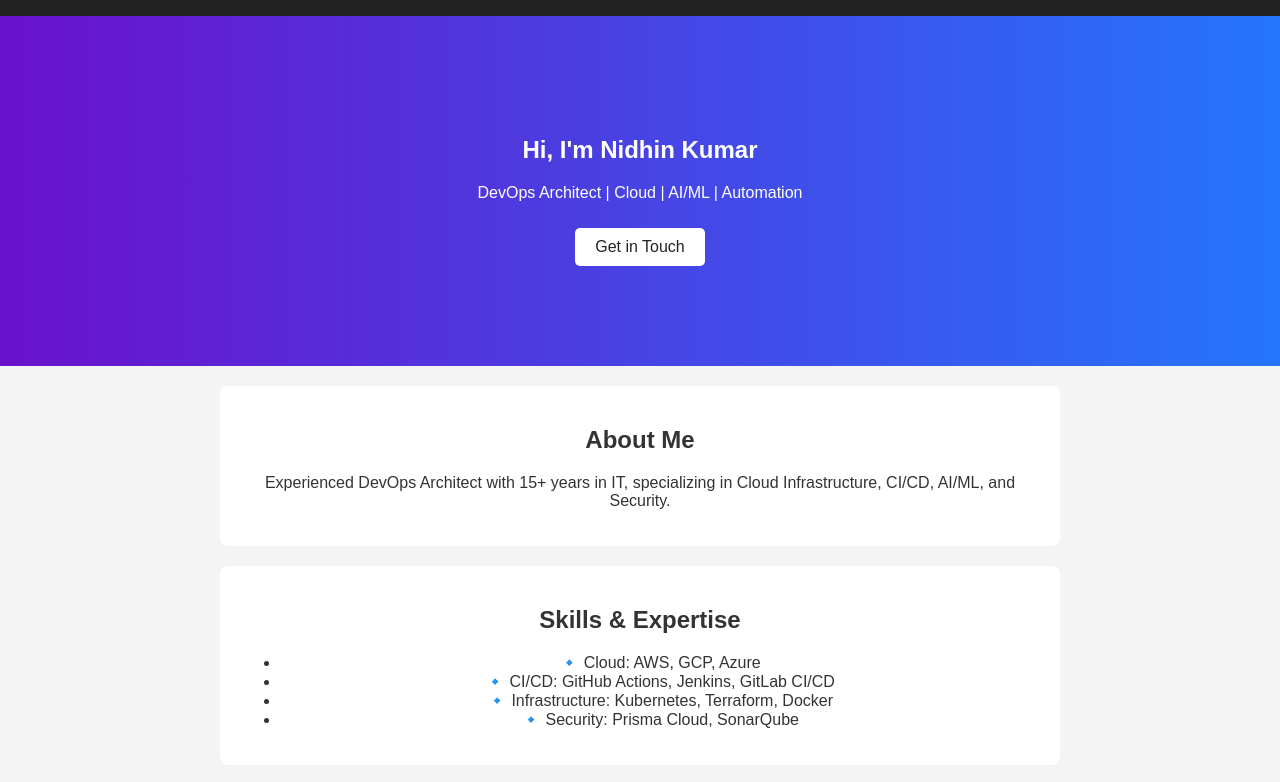
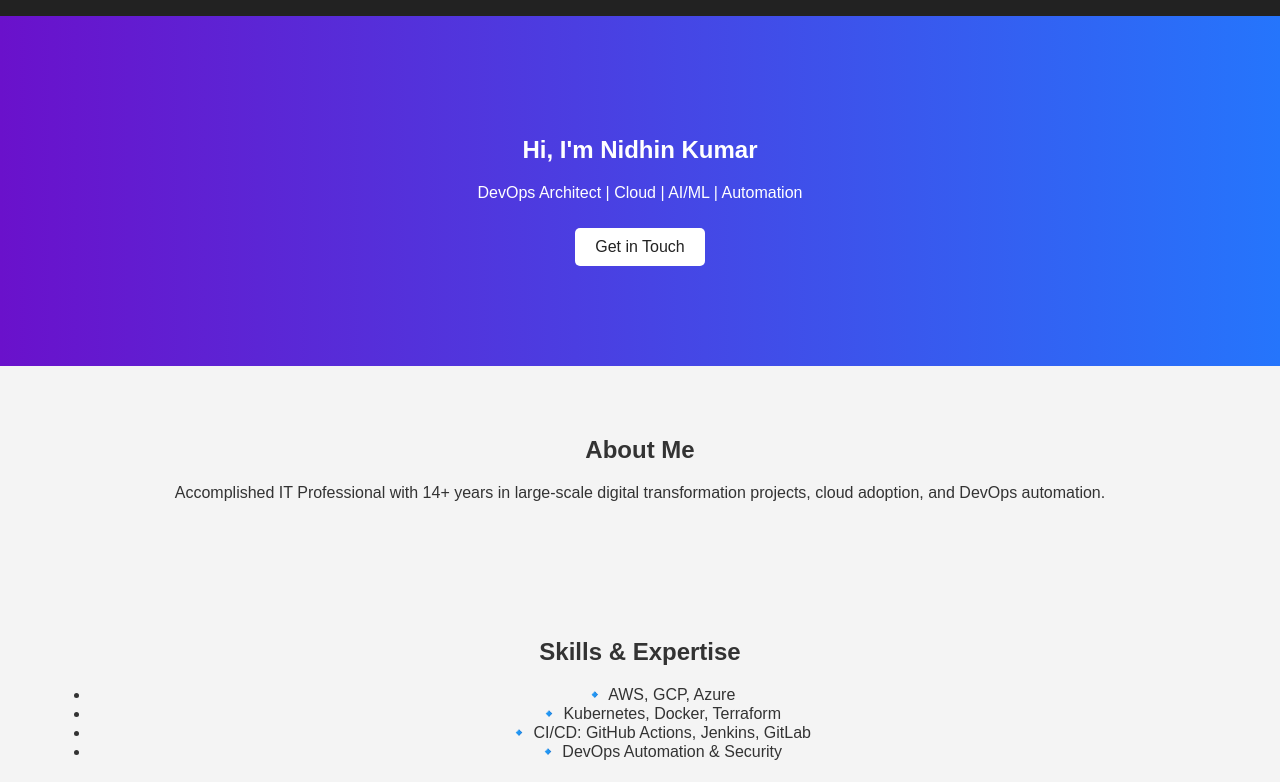
Before and after one commit to nidhinkn280/nidhinkn2801, a plain HTML site: page index.html in a window 1280 px wide. Shown: the part 74-856 px from the top of the page. Drawn offline with Linux system fonts and the light colour scheme.

Commit message:
Initial commit with animated portfolio

```diff
--- a/index.html
+++ b/index.html
@@ -5,10 +5,12 @@
     <meta name="viewport" content="width=device-width, initial-scale=1.0">
     <title>Nidhin Kumar - DevOps Architect</title>
     <link rel="stylesheet" href="styles.css">
+    <script defer src="script.js"></script>
+    <script src="https://kit.fontawesome.com/a076d05399.js" crossorigin="anonymous"></script>
 </head>
 <body>
     <header>
-        <div class="logo">NK</div>
+        <div class="logo">Nidhin Kumar</div>
         <nav>
             <ul>
                 <li><a href="#about">About</a></li>
@@ -27,16 +29,16 @@
 
     <section id="about" class="about">
         <h2>About Me</h2>
-        <p>Experienced DevOps Architect with 15+ years in IT, specializing in Cloud Infrastructure, CI/CD, AI/ML, and Security.</p>
+        <p>Accomplished IT Professional with 14+ years in large-scale digital transformation projects, cloud adoption, and DevOps automation.</p>
     </section>
 
     <section id="skills" class="skills">
         <h2>Skills & Expertise</h2>
         <ul>
-            <li>🔹 Cloud: AWS, GCP, Azure</li>
-            <li>🔹 CI/CD: GitHub Actions, Jenkins, GitLab CI/CD</li>
-            <li>🔹 Infrastructure: Kubernetes, Terraform, Docker</li>
-            <li>🔹 Security: Prisma Cloud, SonarQube</li>
+            <li>🔹 AWS, GCP, Azure</li>
+            <li>🔹 Kubernetes, Docker, Terraform</li>
+            <li>🔹 CI/CD: GitHub Actions, Jenkins, GitLab</li>
+            <li>🔹 DevOps Automation & Security</li>
         </ul>
     </section>
 
@@ -54,7 +56,7 @@
 
     <section id="contact" class="contact">
         <h2>Contact Me</h2>
-        <p>Email: <a href="mailto:nidhin.kumar@email.com">nidhin.kumar@email.com</a></p>
+        <p>Email: <a href="mailto:nidhink280@gmail.com">nidhink280@gmail.com</a></p>
         <p>LinkedIn: <a href="https://linkedin.com/in/nidhinkumar">linkedin.com/in/nidhinkumar</a></p>
     </section>
 
--- /dev/null
+++ b/script.js
@@ -0,0 +1,27 @@
+// Smooth Scrolling
+document.querySelectorAll('nav ul li a').forEach(anchor => {
+    anchor.addEventListener('click', function(e) {
+        e.preventDefault();
+        document.querySelector(this.getAttribute('href')).scrollIntoView({
+            behavior: 'smooth'
+        });
+    });
+});
+
+// Reveal Elements on Scroll
+document.addEventListener("DOMContentLoaded", function() {
+    const sections = document.querySelectorAll("section");
+
+    function reveal() {
+        sections.forEach(section => {
+            const sectionTop = section.getBoundingClientRect().top;
+            if (sectionTop < window.innerHeight - 50) {
+                section.style.opacity = "1";
+                section.style.transform = "translateY(0)";
+            }
+        });
+    }
+
+    window.addEventListener("scroll", reveal);
+    reveal();
+});
--- a/styles.css
+++ b/styles.css
@@ -7,7 +7,7 @@ body {
     color: #333;
 }
 
-/* Header Styles */
+/* Header */
 header {
     background: #222;
     color: white;
@@ -39,6 +39,7 @@ nav ul li a {
     padding: 100px;
     background: linear-gradient(to right, #6a11cb, #2575fc);
     color: white;
+    animation: fadeIn 2s ease-in;
 }
 
 .btn {
@@ -55,14 +56,18 @@ nav ul li a {
 section {
     padding: 50px;
     text-align: center;
+    animation: slideUp 1.5s ease-in-out;
 }
 
-.about, .skills, .projects, .contact {
-    background: white;
-    margin: 20px auto;
-    padding: 20px;
-    border-radius: 8px;
-    max-width: 800px;
+/* Animations */
+@keyframes fadeIn {
+    from { opacity: 0; }
+    to { opacity: 1; }
+}
+
+@keyframes slideUp {
+    from { transform: translateY(50px); opacity: 0; }
+    to { transform: translateY(0); opacity: 1; }
 }
 
 /* Project Cards */
```
